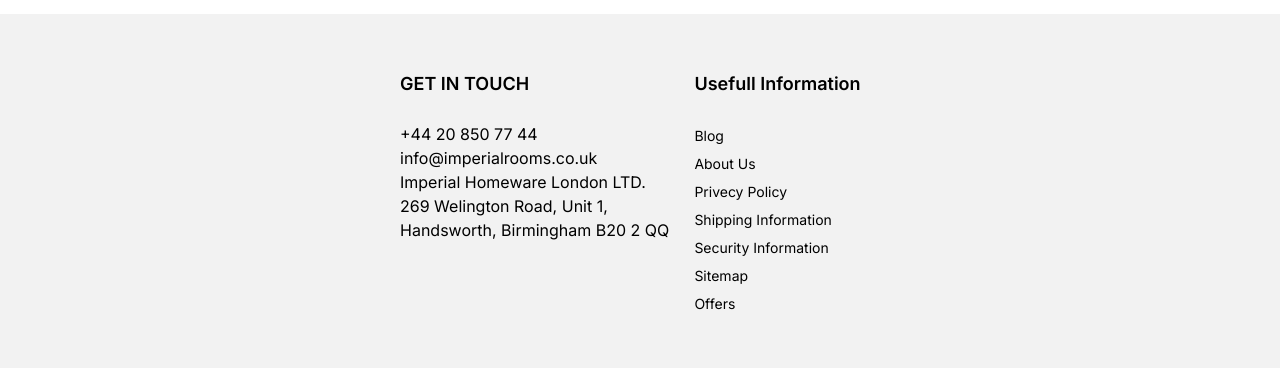
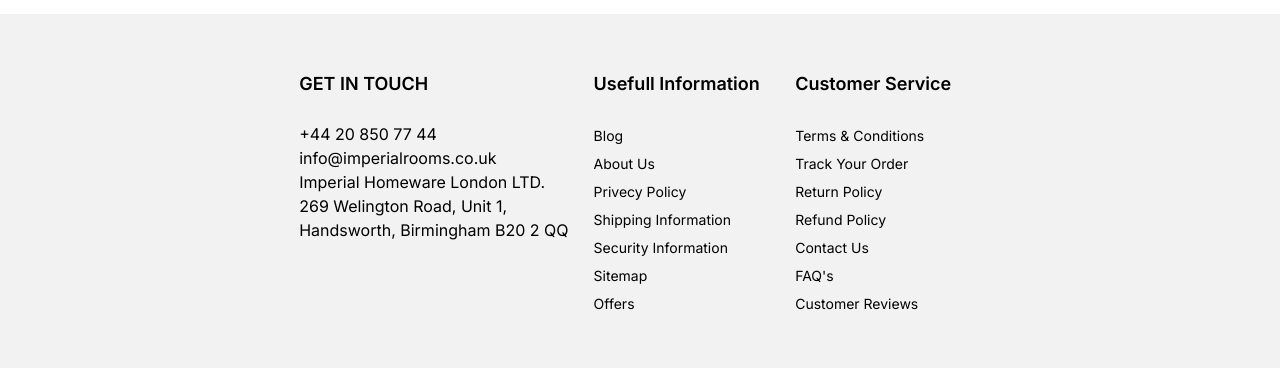
Before and after one commit to numanbinnasrullah/imperial-rooms, a Next.js app: page / in a window 1280 px wide. Shown: the part 4470-4838 px from the top of the page. Built offline with nearby package versions, Linux system fonts and the light colour scheme.

Commit message:
8 chnage

```diff
--- a/src/app/(components)/Footer/Footer.jsx
+++ b/src/app/(components)/Footer/Footer.jsx
@@ -31,7 +31,19 @@ const Footer = () => {
                     </div>
 
                 </div>
+                <div className="lg:w-[20%] md:w-[50%] w-full">
+                    <h2 className="text-lg font-semibold mb-6">Customer Service</h2>
+                    <div className="flex flex-col text-sm leading-7">
+                        <Link href='/about'>Terms & Conditions</Link>
+                        <Link href='/about'>Track Your Order</Link>
+                        <Link href='/about'>Return Policy</Link>
+                        <Link href='/about'>Refund Policy</Link>
+                        <Link href='/about'>Contact Us</Link>
+                        <Link href='/about'>FAQ's</Link>
+                        <Link href='/about'>Customer Reviews</Link>
+                    </div>
 
+                </div>
 
 
             </div>
```
